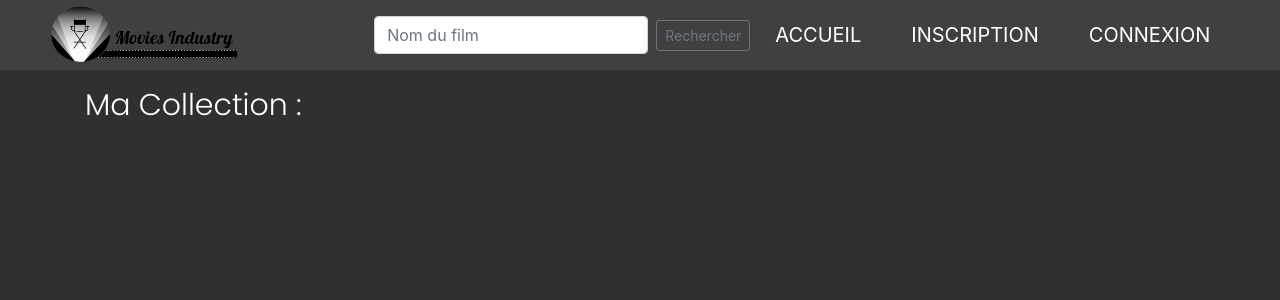
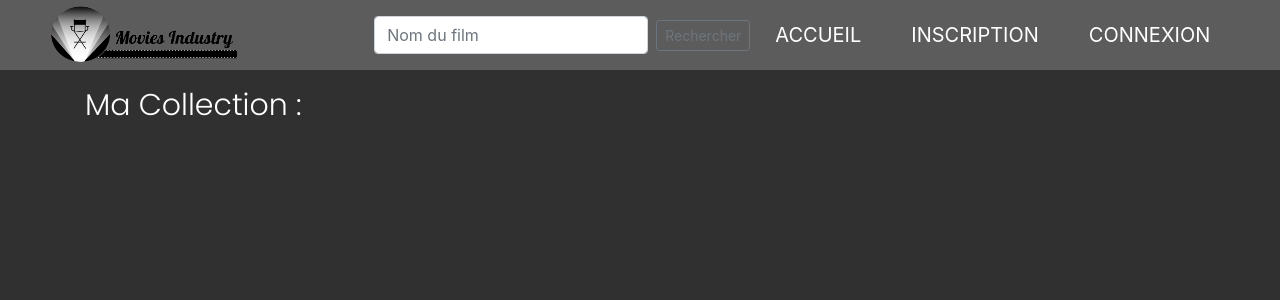
Before and after one commit to elea77/projet-ORM-API, a Flask app: page /collection in a window 1280 px wide. Shown: the top 300 px of the page. Run offline with Flask 2, Linux system fonts and the light colour scheme; some libraries are stand-ins or nearby versions.

Commit message:
changement couleur navbar

```diff
--- a/static/styles/navbar.css
+++ b/static/styles/navbar.css
@@ -8,7 +8,7 @@ body{
 	display: flex;
 	align-items: center;
     justify-content: space-around;
-    background-color: #404040;
+    background-color: #5c5c5c;
     height: 70px;
 }
 
```
